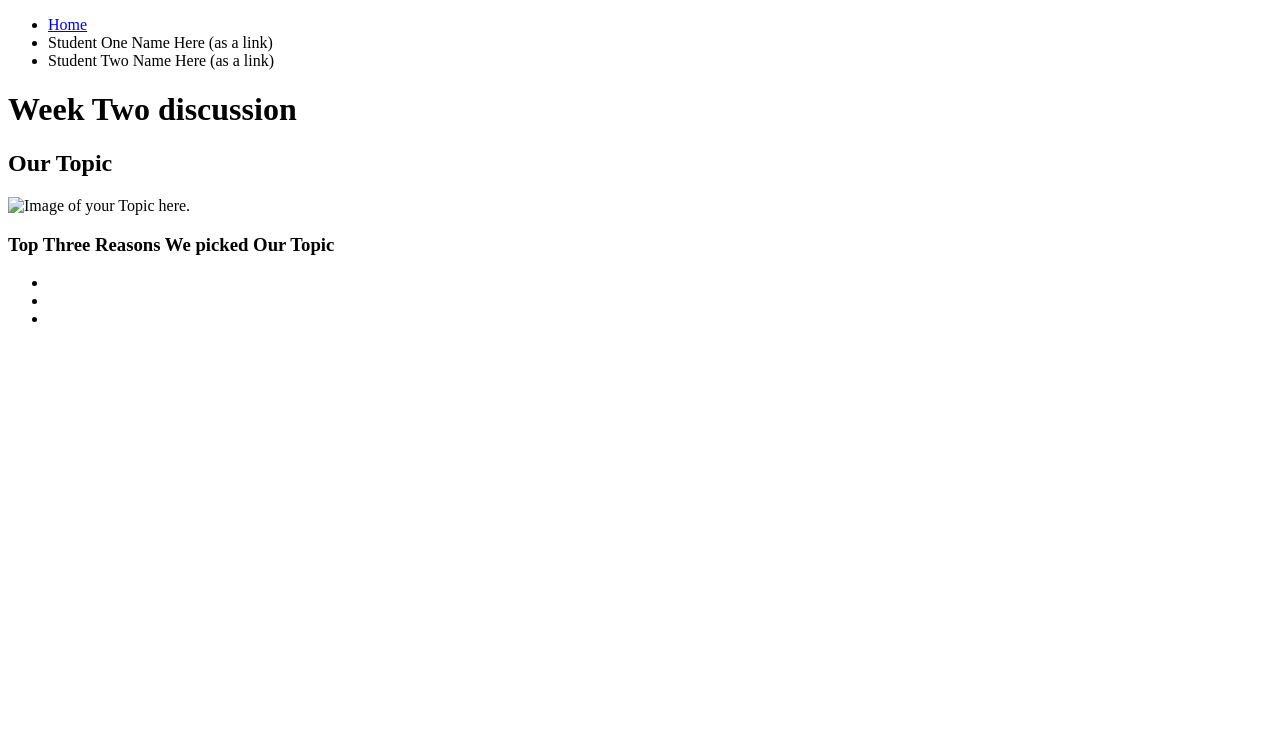
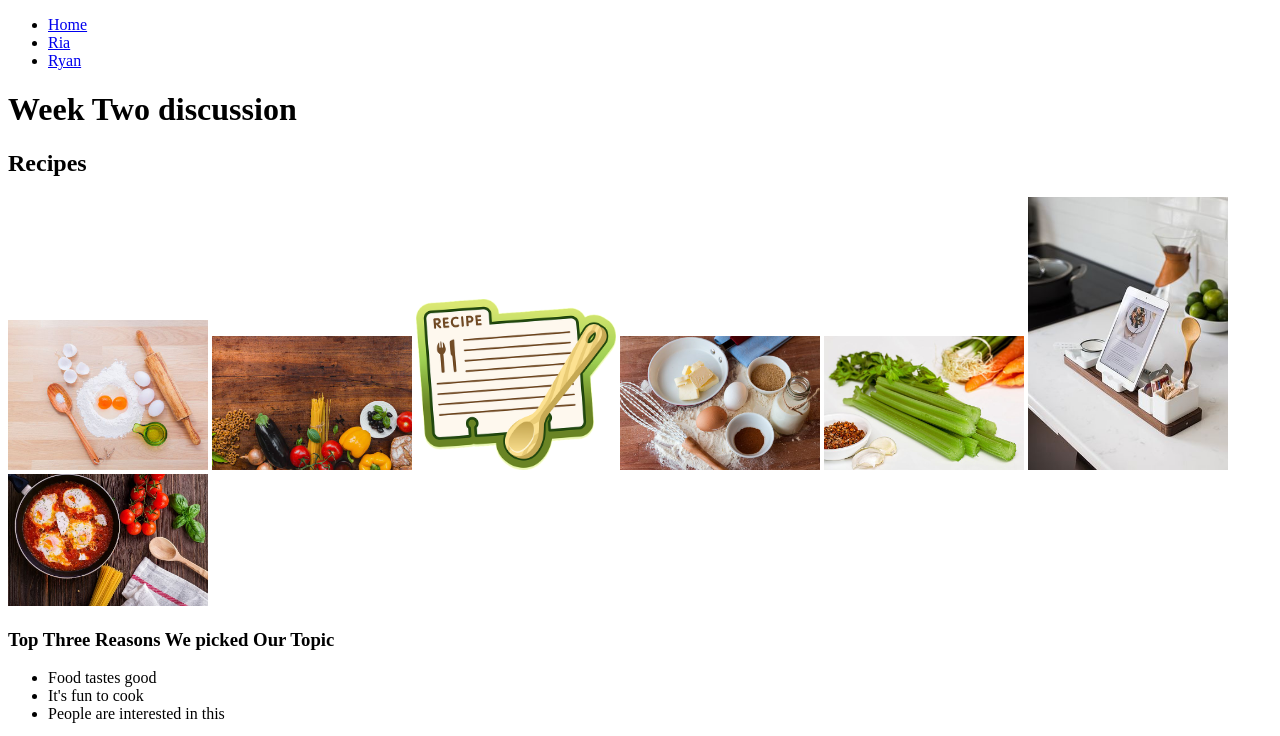
Before and after one commit to riadubey/339week3, a plain HTML site: page index.html in a window 1280 px wide. Shown: the top 736 px of the page. Drawn offline with Linux system fonts and the light colour scheme.

Commit message:
Add files via upload

```diff
--- a/index.html
+++ b/index.html
@@ -4,19 +4,18 @@
     <meta charset="UTF-8">
     <meta http-equiv="X-UA-Compatible" content="IE=edge">
     <meta name="viewport" content="width=device-width, initial-scale=1.0">
-    <!-- <link rel="stylesheet" href="css/html5reset.css"> -->
-    <!-- <link rel="stylesheet" href="css/student1.css"> -->
-    <!-- <link rel="stylesheet" href="css/student2.css"> -->
-    <!-- <link rel="stylesheet" href="css/student3.css"> -->
+    <!-- <link rel = "stylesheet" href="css/ria.css"> -->
+    <!-- <link rel = "stylesheet" href="css/ryan.css"> -->
     <title>Week 2 Discussion</title>
 </head>
 <body>
     <header>
+
         <nav>
             <ul>
                 <li><a href = "index.html">Home</a></li>
-                <li>Student One Name Here (as a link)</li>
-                <li>Student Two Name Here (as a link)</li>
+                <li><a href = "ria.html">Ria</a></li>
+                <li><a href = "ryan.html">Ryan</a></li>
             </ul>
         </nav>
         <h1>Week Two discussion</h1>
@@ -24,15 +23,33 @@
     </header>
 
     <main>
-        <h2> Our Topic</h2>
-        <img src = "yourPicHere" width="200" alt = "Image of your Topic here.">
+        <h2>Recipes</h2>
+        <img src = "images/recipe1.jpg" width="200" alt = "Recipe One.">
+        <img src = "images/recipe2.jpg" width="200" alt = "Recipe Two.">
+        <img src = "images/recipe3.webp" width="200" alt = "Recipe Three.">
+        <img src = "images/recipe4.jpg" width="200" alt = "Recipe Four.">
+        <img src = "images/recipe5.jpg" width="200" alt = "Recipe Five.">
+        <img src = "images/recipe6.jpg" width="200" alt = "Recipe Six.">
+        <img src = "images/recipe7.jpg" width="200" alt = "Recipe Seven.">
+
+
 
         <h3>Top Three Reasons We picked Our Topic</h3>
         <ul>
-            <li></li>
-            <li></li>
-            <li></li>
+            <li>Food tastes good</li>
+            <li>It's fun to cook</li>
+            <li>People are interested in this</li>
         </ul>
+    </main>
+
+    <main>
+        <img src = "images/recipe1.jpg"/>
+        <img src = "images/recipe2.jpg"/>
+        <img src = "images/recipe3.webp"/>
+        <img src = "images/recipe4.jpg"/>
+        <img src = "images/recipe5.jpg"/>
+        <img src = "images/recipe6.jpg"/>
+        <img src = "images/recipe7.jpg"/>
     </main>
 
 </body>
```
Also changed, not shown: ria.html (added, +20 -0 lines), images/recipe1.jpg (added), images/recipe2.jpg (added), images/recipe3.webp (added), images/recipe4.jpg (added), images/recipe5.jpg (added), images/recipe6.jpg (added), images/recipe7.jpg (added), 1 other file.
